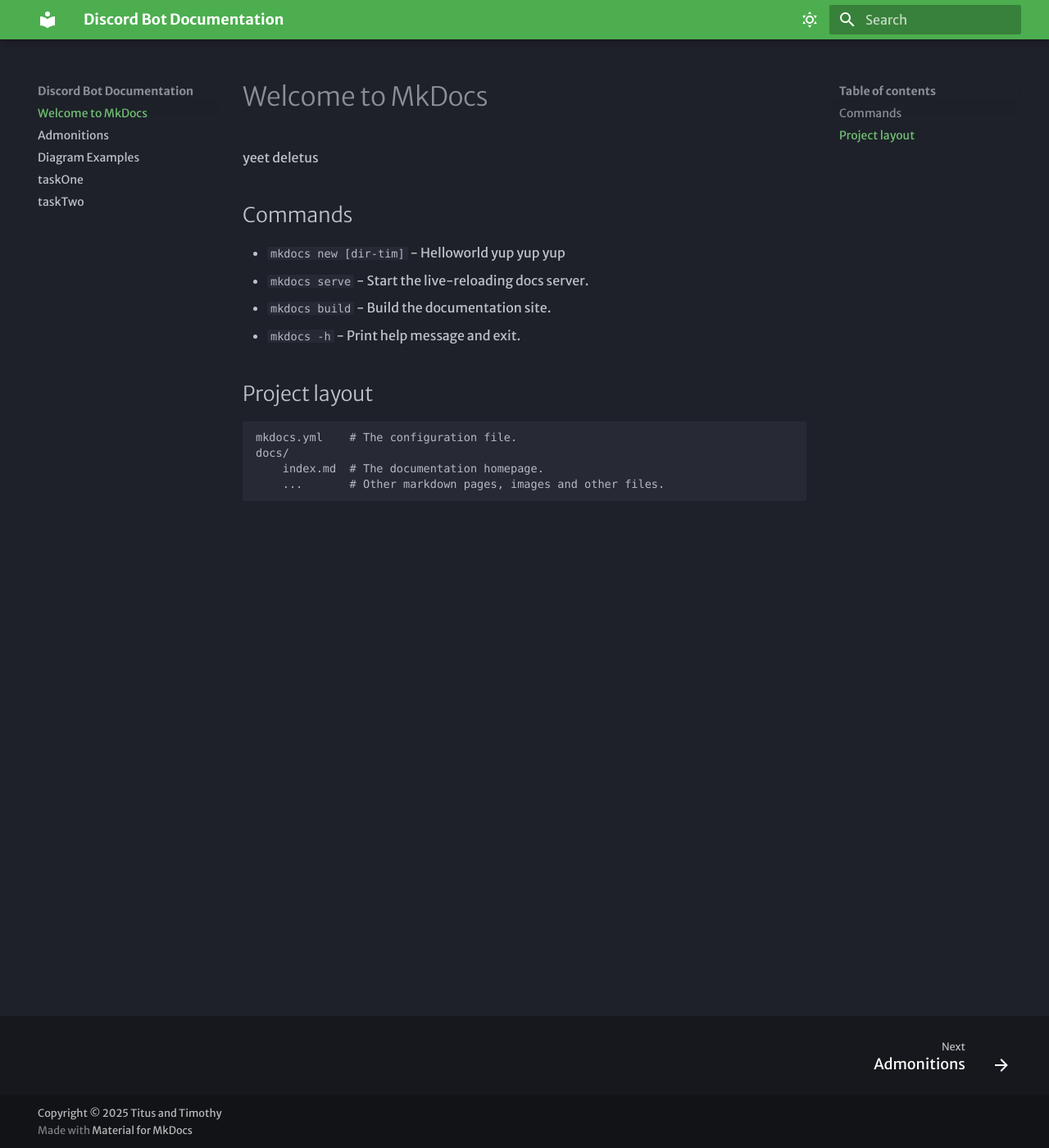
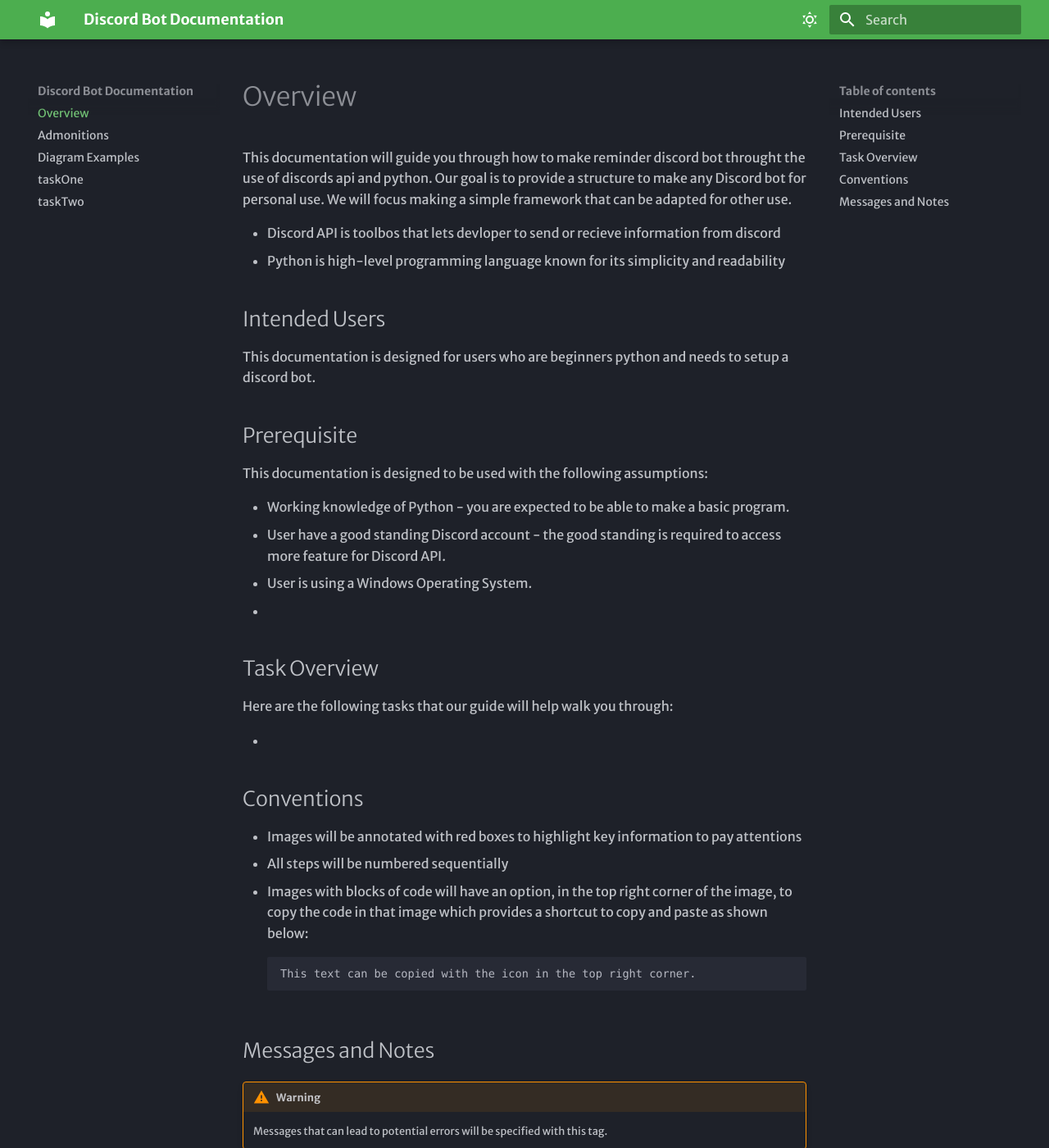
Before and after one commit to TitusLee2000/Discord-Bot-Documentation, an MkDocs documentation site: the page built from docs/index.md, in a window 1280 px wide and 1400 px high. Shown: the whole window at 82% size. Built offline with MkDocs 1.6.1 and Material for MkDocs 9.7.7, drawn with Linux system fonts in a browser that asks for light colours; some web fonts are replaced; some of the changed text lies outside the part shown.

Commit message:
introduction

````diff
--- a/docs/index.md
+++ b/docs/index.md
@@ -1,17 +1,48 @@
-# Welcome to MkDocs
+# Overview
 
-yeet deletus
+This documentation will guide you through how to make reminder discord bot throught the use of discords api and python. Our goal is to provide a structure to make any Discord bot for personal use. We will focus making a simple framework that can be adapted for other use.
 
-## Commands
 
-* `mkdocs new [dir-tim]` - Helloworld yup yup yup
-* `mkdocs serve` - Start the live-reloading docs server.
-* `mkdocs build` - Build the documentation site.
-* `mkdocs -h` - Print help message and exit.
+- Discord API is toolbos that lets devloper to send or recieve information from discord
+- Python is high-level programming language known for its simplicity and readability
 
-## Project layout
+## Intended Users
+This documentation is designed for users who are beginners python and needs to setup a discord bot.
 
-    mkdocs.yml    # The configuration file.
-    docs/
-        index.md  # The documentation homepage.
-        ...       # Other markdown pages, images and other files.
+## Prerequisite
+This documentation is designed to be used with the following assumptions:
+
+
+- Working knowledge of Python - you are expected to be able to make a basic program.
+- User have a good standing Discord account - the good standing is required to access more feature for Discord API.
+- User is using a Windows Operating System.
+-
+
+## Task Overview
+Here are the following tasks that our guide will help walk you through:
+
+
+-
+
+## Conventions
+
+- Images will be annotated with red boxes to highlight key information to pay attentions
+- All steps will be numbered sequentially
+- Images with blocks of code will have an option, in the top right corner of the image, to copy the code in that image which provides a shortcut to copy and paste as shown below:
+```
+This text can be copied with the icon in the top right corner.
+```
+
+## Messages and Notes
+
+!!! warning "Warning"
+
+    Messages that can lead to potential errors will be specified with this tag.
+
+!!! info "Info"
+
+    Messages that contain helpful information will be specified with this tag.
+
+!!! success "Success"
+
+    Messages that lead to a sucessful completion of a task will be specified with this tag.
````
